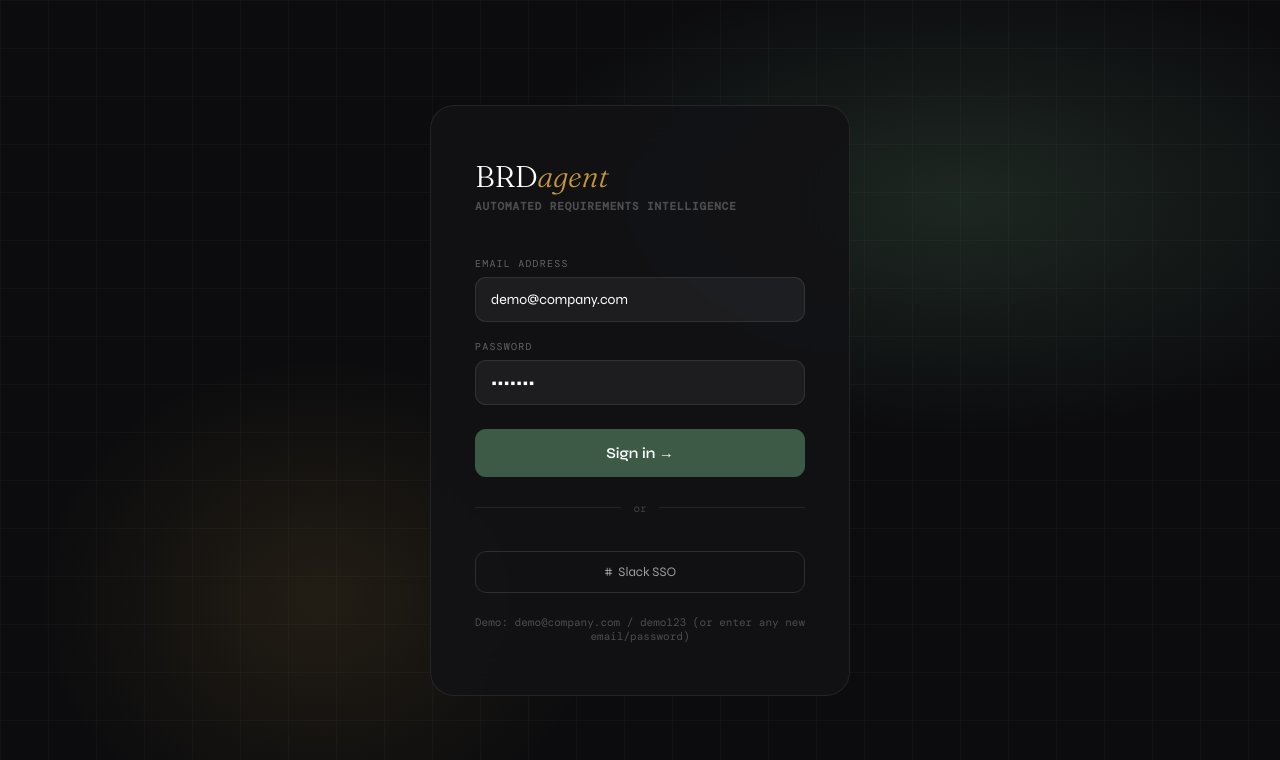
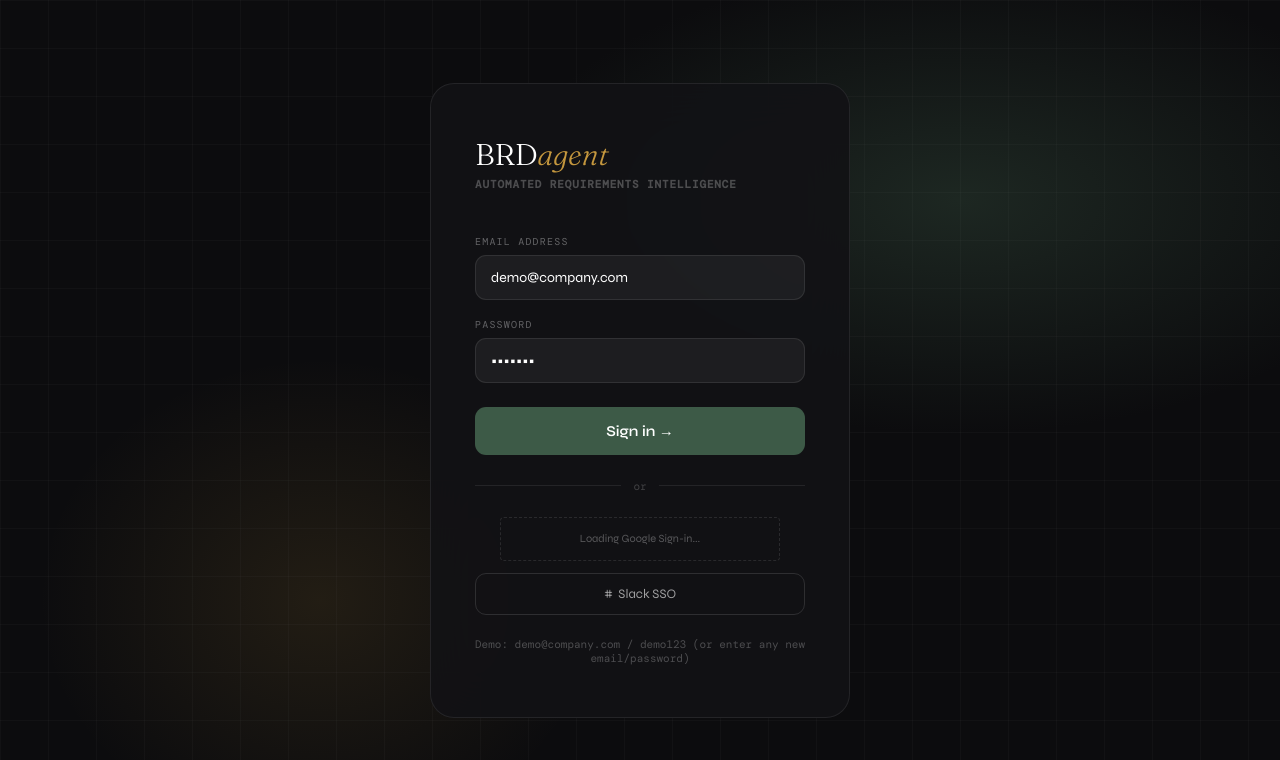
Before and after one commit to shreyashagrawal00/Hackfest2.0, a Next.js app: page / in a window 1280 px wide. Shown: the top 760 px of the page. Built offline with nearby package versions, Linux system fonts and the light colour scheme; a web font is replaced by a local one.

Commit message:
feat: Introduce core application with BRD generation, Gmail integration, and user authentication.

```diff
--- a/app/api/gmail/route.ts
+++ b/app/api/gmail/route.ts
@@ -50,7 +50,7 @@ export async function GET(req: NextRequest) {
 
     return NextResponse.json({ messages: messageDetails });
   } catch (err: any) {
-    console.error('Gmail API Error:', err);
-    return NextResponse.json({ error: 'Failed to access Gmail API' }, { status: 500 });
+    console.error('CRITICAL GMAIL API ERROR:', err);
+    return NextResponse.json({ error: err.message || 'Failed to access Gmail API' }, { status: 500 });
   }
 }
--- a/app/components/Generator/GeneratorForm.tsx
+++ b/app/components/Generator/GeneratorForm.tsx
@@ -8,9 +8,10 @@ interface GeneratorFormProps {
   generating: boolean;
   integrations: { [key: string]: boolean };
   uploadedFiles: any[];
+  realEmails?: any[];
 }
 
-export default function GeneratorForm({ onGenerate, generating, integrations, uploadedFiles }: GeneratorFormProps) {
+export default function GeneratorForm({ onGenerate, generating, integrations, uploadedFiles, realEmails }: GeneratorFormProps) {
   const [formData, setFormData] = useState({
     projectName: '',
     projectDesc: '',
@@ -192,7 +193,18 @@ FW: Quarterly Newsletter - Internal Only
 
         <div className="section-lbl" style={{ marginTop: '20px' }}>Intelligence Signal</div>
         <div style={{ background: 'var(--card)', border: '1px solid var(--border)', borderRadius: '12px', padding: '16px', fontSize: '11px', color: 'var(--mist)', fontFamily: "'DM Mono', monospace" }}>
-          Using Enron Email Dataset (Public Domain) and AMI Meeting Corpus (CC BY 4.0) for requirements validation.
+          {integrations.gmail && realEmails && realEmails.length > 0 ? (
+            <div className="real-signal-list">
+              <div style={{ color: 'var(--gold)', marginBottom: '8px', textTransform: 'uppercase', fontSize: '9px', letterSpacing: '0.1em' }}>Live Gmail Feed Active</div>
+              {realEmails.map((msg: any) => (
+                <div key={msg.id} style={{ marginBottom: '6px', borderLeft: '1px solid var(--sage)', paddingLeft: '8px', opacity: 0.8 }}>
+                  {msg.subject}
+                </div>
+              ))}
+            </div>
+          ) : (
+            "Using Enron Email Dataset (Public Domain) and AMI Meeting Corpus (CC BY 4.0) for requirements validation."
+          )}
         </div>
       </div>
     </div>
--- a/app/components/Login/Login.tsx
+++ b/app/components/Login/Login.tsx
@@ -58,11 +58,15 @@ export default function Login({ onLogin }: LoginProps) {
           client_id: process.env.NEXT_PUBLIC_GOOGLE_CLIENT_ID || '',
           scope: 'https://www.googleapis.com/auth/gmail.readonly',
           callback: (tokenResponse: any) => {
+            console.log('Token Client Response:', tokenResponse);
             if (tokenResponse && tokenResponse.access_token) {
               const session = auth.getSession();
               if (session) {
+                console.log('Got Access Token, calling onLogin...');
                 onLogin(session.name, true, tokenResponse.access_token);
               }
+            } else if (tokenResponse.error) {
+              console.error('Token Error:', tokenResponse.error);
             }
           },
         });
@@ -87,6 +91,13 @@ export default function Login({ onLogin }: LoginProps) {
       const user = JSON.parse(jsonPayload);
       onLogin(user.name, true);
       auth.setSession({ email: user.email, name: user.name });
+
+      // Automatically trigger Gmail permission request
+      if (tokenClient) {
+        setTimeout(() => {
+          tokenClient.requestAccessToken();
+        }, 500);
+      }
     } catch (err) {
       setError('Failed to process Google login.');
     }
@@ -229,7 +240,20 @@ export default function Login({ onLogin }: LoginProps) {
 
         <div className="login-divider">or</div>
         <div className="oauth-row">
-          <div id="google-btn-container" style={{ margin: '0 auto' }}></div>
+          <div id="google-btn-container" style={{
+            margin: '0 auto',
+            minHeight: '44px',
+            width: '280px',
+            display: 'flex',
+            alignItems: 'center',
+            justifyContent: 'center',
+            border: '1px dashed rgba(255,255,255,0.1)',
+            borderRadius: '4px',
+            fontSize: '11px',
+            color: 'rgba(255,255,255,0.3)'
+          }}>
+            Loading Google Sign-in...
+          </div>
         </div>
         <div className="oauth-row" style={{ marginTop: '12px' }}>
           <button className="oauth-btn" style={{ width: '100%' }} onClick={() => handleOAuthClick('Slack')} disabled={loading}># &nbsp;Slack SSO</button>
--- a/app/page.tsx
+++ b/app/page.tsx
@@ -49,6 +49,12 @@ export default function Home() {
     setRealEmails([]);
   };
 
+  React.useEffect(() => {
+    if (gmailToken && integrations.gmail && realEmails.length === 0) {
+      fetchRealMails();
+    }
+  }, [gmailToken, integrations.gmail]);
+
   const toggleIntegration = (name: string) => {
     setIntegrations(prev => ({ ...prev, [name]: !prev[name as keyof typeof integrations] }));
   };
@@ -70,15 +76,22 @@ export default function Home() {
   };
 
   const fetchRealMails = async () => {
-    if (!gmailToken) return;
+    if (!gmailToken) {
+      console.log('No GMAIL_TOKEN found in state.');
+      return;
+    }
+    console.log('Fetching real mails with token ending in:', gmailToken.slice(-5));
     try {
       const res = await fetch(`/api/gmail?token=${gmailToken}`);
       const data = await res.json();
-      if (data.messages) {
+      console.log('API Response:', data);
+      if (data.messages && data.messages.length > 0) {
         setRealEmails(data.messages);
+      } else {
+        console.warn('API returned or found no messages.');
       }
     } catch (err) {
-      console.error('Failed to fetch real mails');
+      console.error('Fetch error:', err);
     }
   };
 
@@ -194,6 +207,7 @@ export default function Home() {
           generating={generating}
           integrations={integrations}
           uploadedFiles={uploadedFiles}
+          realEmails={realEmails}
         />
       )}
       {activeTab === 'editor' && (
```
